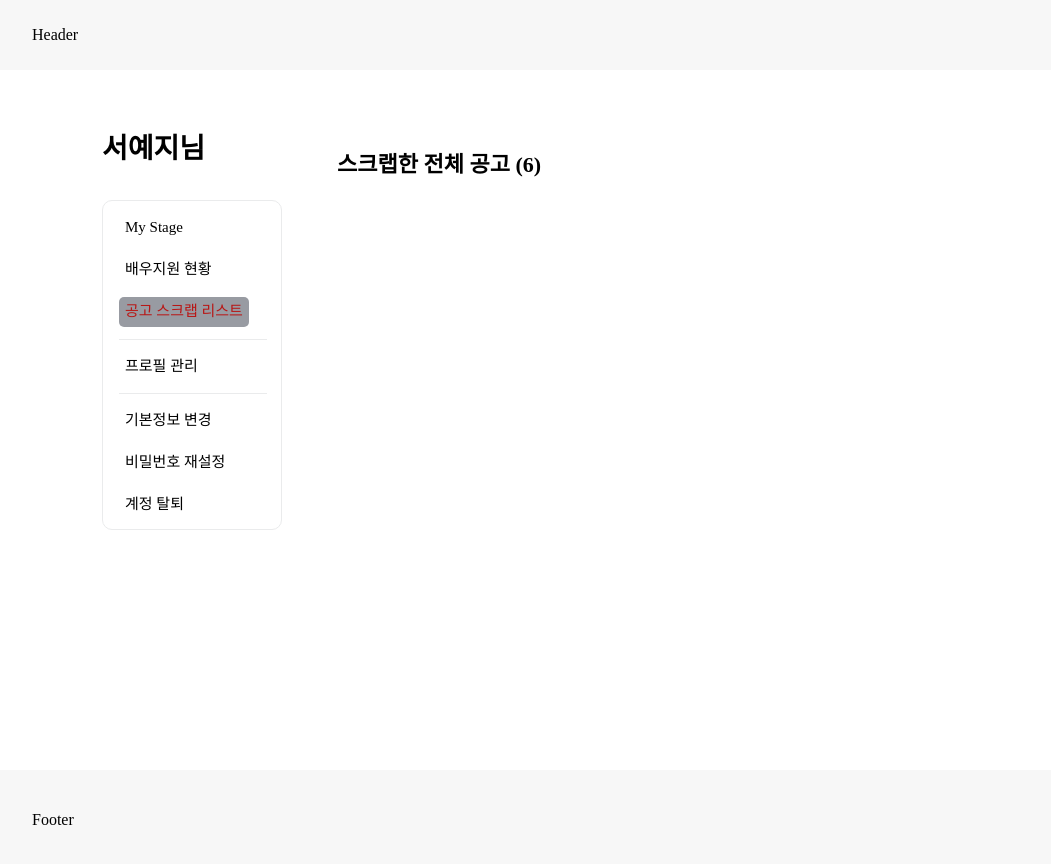
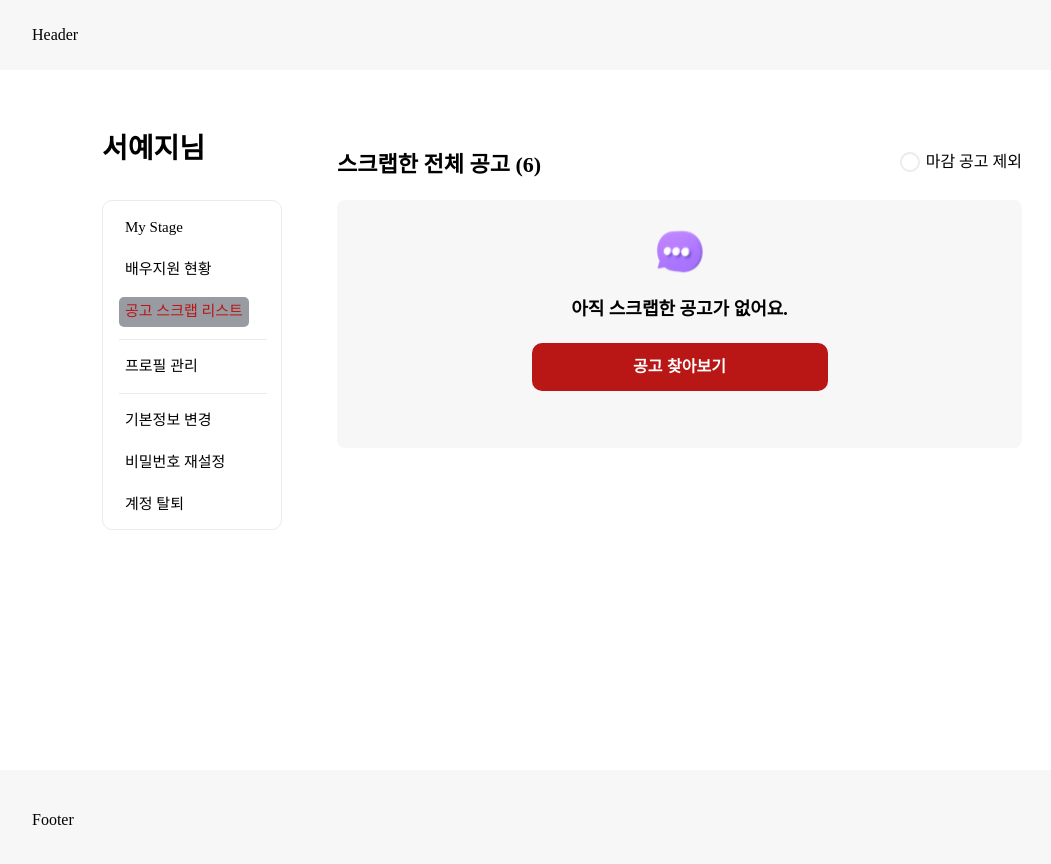
Before and after one commit to StageCue/stagecue-fe, a React (Vite) app: page /mypage in a window 1280 px wide. Both pictures are taken after a click on the element "공고 스크랩 리스트". Shown: the top 864 px of the page, without its empty margins (158-1209 px from the left). Built offline with nearby package versions, Linux system fonts and the light colour scheme.

Commit message:
settingProfile, scraps

```diff
--- a/src/pages/mypage/components/Scraps/index.tsx
+++ b/src/pages/mypage/components/Scraps/index.tsx
@@ -1,18 +1,43 @@
+import { useState } from "react";
 import styled from "styled-components";
+import RadioSVG from "@assets/icons/radio.svg?react";
+import RadioCheckedSVG from "@assets/icons/radio_checked.svg?react";
+import DotdotdotSVG from "@/assets/images/dotdotdot.svg?react";
+import Button from "@/components/buttons/button";
 
 const Scraps = () => {
+  const [isFilteredClosedPost, setIsFilteredClosedPost] = useState(false);
+
+  const handleFilterClick = () => {
+    setIsFilteredClosedPost((curr) => !curr);
+  };
   return (
     <ScrapContainer>
       <TitleWrapper>
         <ItemTitle>스크랩한 전체 공고 (6)</ItemTitle>
+        <FilterInput onClick={handleFilterClick}>
+          {isFilteredClosedPost ? <RadioCheckedSVG /> : <RadioSVG />}
+          마감 공고 제외
+        </FilterInput>
       </TitleWrapper>
+      <NoScrap>
+        <DotdotdotSVG />
+        <TextWrapper>
+          <Text>아직 스크랩한 공고가 없어요.</Text>
+        </TextWrapper>
+        <Button variation="solid" btnClass="primary" width={296}>
+          공고 찾아보기
+        </Button>
+      </NoScrap>
     </ScrapContainer>
   );
 };
 
 export default Scraps;
 
-const ScrapContainer = styled.div``;
+const ScrapContainer = styled.div`
+  width: 100%;
+`;
 
 const ItemTitle = styled.div`
   font-size: 22px;
@@ -22,8 +47,41 @@ const ItemTitle = styled.div`
 `;
 
 const TitleWrapper = styled.div`
+  width: 100%;
   margin-bottom: 20px;
   display: flex;
   align-items: start;
   justify-content: space-between;
 `;
+
+const FilterInput = styled.div`
+  display: flex;
+  align-items: center;
+  cursor: pointer;
+  gap: 4px;
+`;
+
+const NoScrap = styled.div`
+  width: 685px;
+  height: 248px;
+  padding: 28px 0;
+  background-color: #f7f7f8;
+  border-radius: 8px;
+  display: flex;
+  flex-direction: column;
+  align-items: center;
+  gap: 20px;
+`;
+
+const TextWrapper = styled.div`
+  display: flex;
+  flex-direction: column;
+  gap: 8px;
+`;
+
+const Text = styled.div`
+  font-weight: var(--font-semibold);
+  font-size: 18px;
+  letter-spacing: -0.02%;
+  line-height: 144.5%;
+`;
--- /dev/null
+++ b/src/pages/mypage/components/settingProfile/index.tsx
@@ -0,0 +1,192 @@
+import Button from "@/components/buttons/button";
+import styled from "styled-components";
+import ChevronRightSVG from "@assets/icons/chevron_right.svg?react";
+import NoScrappedSVG from "@assets/images/noscrappedd.svg?react";
+
+const SettingProfile = () => {
+  return (
+    <SettingProfileContainer>
+      <CreateBtnWrapper>
+        <Button variation="solid" btnClass="primary" width={180} height={48}>
+          새 프로필 생성하기
+        </Button>
+      </CreateBtnWrapper>
+      <ProfileList>
+        <ProfileCard>
+          <ProfileImage />
+          <ProfileSummary>
+            <TitleWrapper>
+              <Title>
+                안녕하세요 어떤 역이든 자신있는 배우 지망생 서예지입니다.
+              </Title>
+              <UpdatedDate>2023.07.18 작성완료</UpdatedDate>
+            </TitleWrapper>
+            <SummaryWrapper>
+              <ItemWrapper>
+                <Property>경력</Property>
+                <Value>2년 2개월</Value>
+              </ItemWrapper>
+              <ItemWrapper>
+                <Property>생년월일</Property>
+                <Value>1995년생 (30세)</Value>
+              </ItemWrapper>
+              <ItemWrapper>
+                <Property>신체정보</Property>
+                <Value>167cm/56kg</Value>
+              </ItemWrapper>
+            </SummaryWrapper>
+          </ProfileSummary>
+          <ShowDetailBtn>
+            <ChevronRightSVG />
+          </ShowDetailBtn>
+        </ProfileCard>
+      </ProfileList>
+      <NoProfile>
+        <NoScrappedSVG />
+        <Text>아직 작성된 프로필이 없어요.</Text>
+        <SubText>
+          나의 프로필과 경력을 매력적으로 작성 후 공고에 지원해보세요!
+        </SubText>
+        <Description>
+          정성스러운 프로필은 극단주들에게 더 어필이 될거에요:)
+        </Description>
+      </NoProfile>
+    </SettingProfileContainer>
+  );
+};
+
+export default SettingProfile;
+
+const SettingProfileContainer = styled.div`
+  display: flex;
+  flex-direction: column;
+  gap: 20px;
+`;
+
+const CreateBtnWrapper = styled.div`
+  display: flex;
+  justify-content: flex-end;
+`;
+
+const ProfileList = styled.div`
+  display: flex;
+  flex-direction: column;
+  gap: 20px;
+`;
+
+const ProfileCard = styled.div`
+  width: 685px;
+  height: 210px;
+  border-radius: 12px;
+  border: 1px solid #f4f4f5;
+  padding: 20px;
+  display: flex;
+  align-items: center;
+`;
+
+const ProfileImage = styled.div`
+  width: 128px;
+  height: 170px;
+  margin-right: 20px;
+  background-color: #f4f4f5;
+  border-radius: 4px;
+`;
+
+const ProfileSummary = styled.div`
+  width: 457px;
+`;
+
+const UpdatedDate = styled.div`
+  color: #37383c;
+  font-size: 13px;
+  line-height: 138.5%;
+  letter-spacing: 1.94%;
+`;
+
+const TitleWrapper = styled.div`
+  display: flex;
+  flex-direction: column;
+  gap: 11px;
+  padding-bottom: 11px;
+  border-bottom: 1px solid #f4f4f5;
+  margin-bottom: 15px;
+`;
+
+const Title = styled.div`
+  font-weight: var(--font-semibold);
+  font-size: 18px;
+  letter-spacing: -0.02%;
+  line-height: 144.5%;
+`;
+
+const SummaryWrapper = styled.div`
+  display: flex;
+  flex-direction: column;
+  gap: 12px;
+  padding: 4px 0px;
+`;
+
+const ItemWrapper = styled.div`
+  display: flex;
+  gap: 8px;
+`;
+
+const Property = styled.div`
+  width: 54px;
+  color: #989ba2;
+  font-weight: var(--font-medium);
+  font-size: 14px;
+  letter-spacing: 1.45%;
+  line-height: 142.9%;
+`;
+
+const Value = styled.div`
+  font-weight: var(--font-semibold);
+  font-size: 14px;
+  letter-spacing: 1.45%;
+  line-height: 142.9%;
+  color: #171719;
+`;
+
+const ShowDetailBtn = styled.div`
+  display: flex;
+  justify-content: center;
+  align-items: center;
+  margin-left: 16px;
+  cursor: pointer;
+`;
+
+const NoProfile = styled.div`
+  width: 685px;
+  height: 350px;
+  background-color: #f7f7f8;
+  border-radius: 8px;
+  display: flex;
+  flex-direction: column;
+  justify-content: center;
+  align-items: center;
+`;
+
+const Text = styled.div`
+  margin-top: 20px;
+  margin-bottom: 4px;
+  font-weight: var(--font-semibold);
+  font-size: 22px;
+  line-height: 144.5%;
+  letter-spacing: -0.02%;
+`;
+
+const SubText = styled.div`
+  margin-bottom: 8px;
+  font-weight: var(--font-semibold);
+  font-size: 18px;
+  line-height: 144.5%;
+  letter-spacing: -0.02%;
+`;
+
+const Description = styled.div`
+  font-weight: var(--font-regular);
+  font-size: 16px;
+  line-height: 150%;
+  letter-spacing: 0.57%;
+`;
--- a/src/pages/mypage/index.tsx
+++ b/src/pages/mypage/index.tsx
@@ -3,7 +3,8 @@ import Menu from "./components/menu/menu";
 import Mystage from "./components/mystage";
 import { useState } from "react";
 import ApplyHistory from "./components/applyHistory";
-import Scraps from "./components/Scraps";
+import Scraps from "./components/scraps";
+import SettingProfile from "./components/settingProfile";
 
 export type mypageMenuType =
   | "my stage"
@@ -33,7 +34,7 @@ const MyPage = () => {
         {selectedMenu === "my stage" && <Mystage />}
         {selectedMenu === "배우지원 현황" && <ApplyHistory />}
         {selectedMenu === "공고 스크랩 리스트" && <Scraps />}
-        {selectedMenu === "프로필 관리" && <Mystage />}
+        {selectedMenu === "프로필 관리" && <SettingProfile />}
         {selectedMenu === "기본정보 변경" && <Mystage />}
         {selectedMenu === "비밀번호 재설정" && <Mystage />}
         {selectedMenu === "계정 탈퇴" && <Mystage />}
@@ -62,6 +63,7 @@ const MenuColumn = styled.div`
 `;
 
 const ContentColumn = styled.div`
+  width: 100%;
   margin-top: 20px;
   margin-left: 235px;
 `;
```
